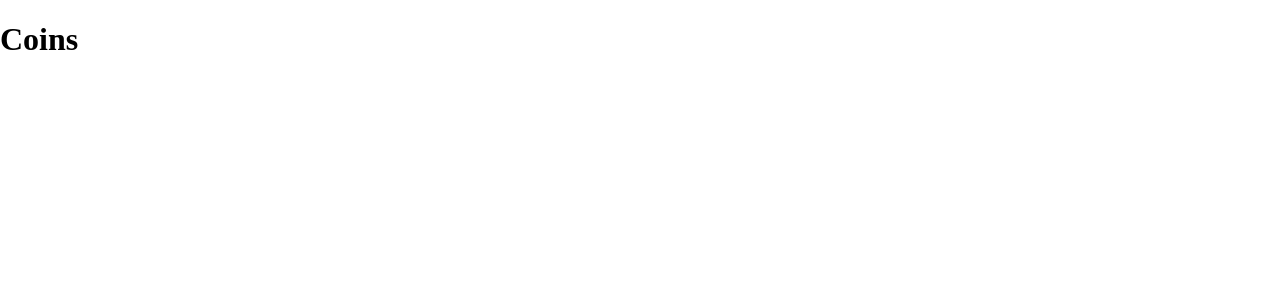
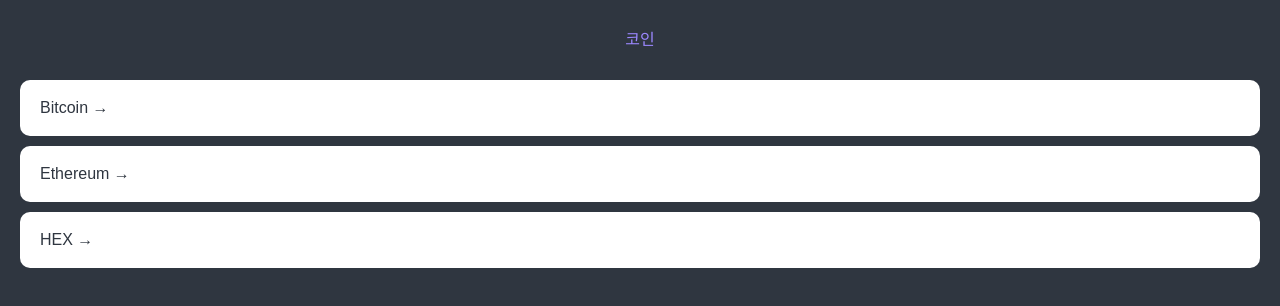
Before and after one commit to Chaedie/NomadCoders-3.2.ReactJS-MasterClass, a React (Create React App) app: page / in a window 1280 px wide. Shown: the top 306 px of the page. Built offline with nearby package versions, Linux system fonts and the light colour scheme.

Commit message:
feat : HomePage에 코인 리스트 구현 및 스타일링

```diff
--- a/src/App.tsx
+++ b/src/App.tsx
@@ -1,9 +1,70 @@
 import Router from './routes/Router';
-import styled from 'styled-components';
+import { createGlobalStyle } from 'styled-components';
+
+const GlobalStyle = createGlobalStyle`
+@import url('https://fonts.googleapis.com/css2?family=Source+Sans+Pro:wght@300;400&display=swap');
+  html, body, div, span, applet, object, iframe,
+h1, h2, h3, h4, h5, h6, p, blockquote, pre,
+a, abbr, acronym, address, big, cite, code,
+del, dfn, em, img, ins, kbd, q, s, samp,
+small, strike, strong, sub, sup, tt, var,
+b, u, i, center,
+dl, dt, dd, ol, ul, li,
+fieldset, form, label, legend,
+table, caption, tbody, tfoot, thead, tr, th, td,
+article, aside, canvas, details, embed,
+figure, figcaption, footer, header, hgroup,
+menu, nav, output, ruby, section, summary,
+time, mark, audio, video {
+	margin: 0;
+	padding: 0;
+	border: 0;
+	font-size: 100%;
+	font: inherit;
+	vertical-align: baseline;
+}
+/* HTML5 display-role reset for older browsers */
+article, aside, details, figcaption, figure,
+footer, header, hgroup, menu, nav, section {
+	display: block;
+}
+body {
+	line-height: 1;
+}
+ol, ul {
+	list-style: none;
+}
+blockquote, q {
+	quotes: none;
+}
+blockquote:before, blockquote:after,
+q:before, q:after {
+	content: '';
+	content: none;
+}
+table {
+	border-collapse: collapse;
+	border-spacing: 0;
+}
+* {
+  box-sizing:border-box;
+}
+body {
+  font-family : 'Source Sans Pro', sans-serif;
+	background-color:${(props) => props.theme.bgColor};
+	color:${(props) => props.theme.textColor};
+
+}
+a {
+  text-decoration: none;
+	color: inherit;
+}
+`;
 
 function App() {
   return (
     <>
+      <GlobalStyle></GlobalStyle>
       <Router></Router>
     </>
   );
--- a/src/routes/Coins.tsx
+++ b/src/routes/Coins.tsx
@@ -1,5 +1,84 @@
+import { Link } from 'react-router-dom';
+import styled from 'styled-components';
+
+const Container = styled.div`
+  padding: 0px 20px;
+`;
+
+const Header = styled.header`
+  height: 10vh;
+  display: flex;
+  justify-content: center;
+  align-items: center;
+`;
+
+const CoinsList = styled.ul``;
+const Coin = styled.li`
+  background-color: white;
+  color: ${(props) => props.theme.bgColor};
+  border-radius: 10px;
+  margin-bottom: 10px;
+  a {
+    padding: 20px;
+    transition: color 0.2s ease-in-out;
+    display: block;
+  }
+  &:hover {
+    a {
+      color: ${(props) => props.theme.accentColor};
+    }
+  }
+`;
+
+const Title = styled.h1`
+  color: ${(props) => props.theme.accentColor};
+`;
+
+const coins = [
+  {
+    id: 'btc-bitcoin',
+    name: 'Bitcoin',
+    symbol: 'BTC',
+    rank: 1,
+    is_new: false,
+    is_active: true,
+    type: 'coin',
+  },
+  {
+    id: 'eth-ethereum',
+    name: 'Ethereum',
+    symbol: 'ETH',
+    rank: 2,
+    is_new: false,
+    is_active: true,
+    type: 'coin',
+  },
+  {
+    id: 'hex-hex',
+    name: 'HEX',
+    symbol: 'HEX',
+    rank: 3,
+    is_new: false,
+    is_active: true,
+    type: 'token',
+  },
+];
+
 function Coins() {
-  return <h1>Coins</h1>;
+  return (
+    <Container>
+      <Header>
+        <Title>코인</Title>
+      </Header>
+      <CoinsList>
+        {coins.map((coin) => (
+          <Coin key={coin.id}>
+            <Link to={`/${coin.id}`}>{coin.name} &rarr;</Link>
+          </Coin>
+        ))}
+      </CoinsList>
+    </Container>
+  );
 }
 
 export default Coins;
--- a/src/styled.d.ts
+++ b/src/styled.d.ts
@@ -6,6 +6,6 @@
   export interface DefaultTheme {
     textColor: string;
     bgColor: string;
-    btnColor: string;
+    accentColor: string;
   }
 }
--- a/src/theme.ts
+++ b/src/theme.ts
@@ -1,7 +1,7 @@
 import { DefaultTheme } from 'styled-components';
 
 export const theme: DefaultTheme = {
-  bgColor: 'white',
-  textColor: 'black',
-  btnColor: 'tomato',
+  bgColor: '#2f3640',
+  textColor: '#f5f6fa',
+  accentColor: '#9c88ff',
 };
```
